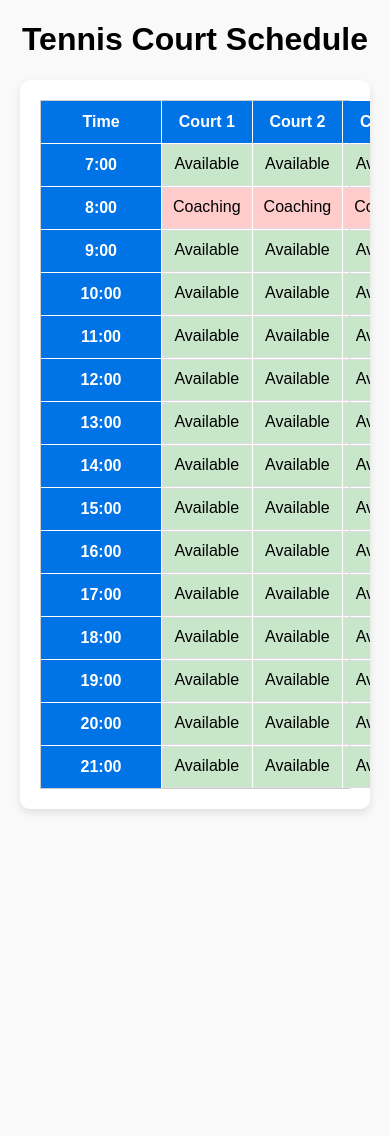
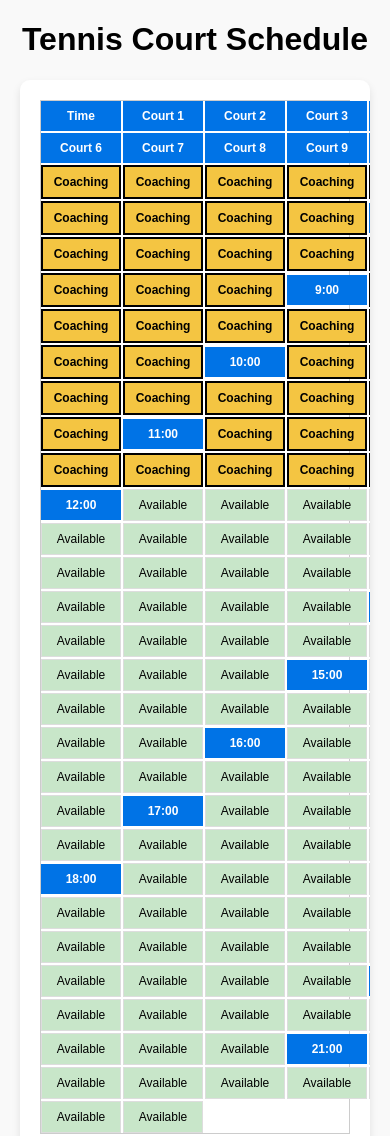
Before and after one commit to surafelx/simple-tennis-court, a plain HTML site: page index.html in a window 390 px wide. Shown: the top 1136 px of the page. Before the commit the page ends 844 px from the top, so only its background shows below. Drawn offline with Linux system fonts and the light colour scheme; no server answers.

Commit message:
Modified schedule, added backend

```diff
--- a/index.html
+++ b/index.html
@@ -14,7 +14,7 @@
         }
 
         .schedule-container {
-            max-width: 90%;
+            max-width: 95%;
             margin: auto;
             overflow-x: auto;
             background: white;
@@ -25,31 +25,73 @@
 
         .schedule {
             display: grid;
-            grid-template-columns: 120px repeat(10, 1fr);
-            gap: 1px;
+            grid-template-columns: 100px repeat(10, minmax(100px, 1fr));
+            gap: 2px;
             border: 1px solid #ccc;
             text-align: center;
+            align-items: center;
         }
 
         .cell {
             border: 1px solid #ddd;
-            padding: 10px;
+            padding: 12px;
             background-color: #fff;
+            word-wrap: break-word;
+            font-size: 14px;
+            cursor: pointer;
         }
 
         .header {
             background-color: #0073e6;
             color: white;
             font-weight: bold;
-            padding: 12px;
+            padding: 16px;
         }
 
-        .booked {
+        .available {
+            background-color: #c8e6c9;
+        }
+
+        .booking {
             background-color: #ffcccb;
         }
 
-        .free {
-            background-color: #c8e6c9;
+        .coaching {
+            background-color: #f4c542;
+            border: 2px solid #000;
+            font-weight: bold;
+        }
+
+        .modal {
+            display: none;
+            position: fixed;
+            z-index: 1;
+            left: 0;
+            top: 0;
+            width: 100%;
+            height: 100%;
+            background-color: rgba(0, 0, 0, 0.5);
+            justify-content: center;
+            align-items: center;
+        }
+
+        .modal-content {
+            background: white;
+            padding: 20px;
+            border-radius: 5px;
+            text-align: left;
+        }
+
+        @media (max-width: 768px) {
+            .schedule {
+                grid-template-columns: 80px repeat(5, minmax(80px, 1fr));
+            }
+
+            .cell,
+            .header {
+                font-size: 12px;
+                padding: 8px;
+            }
         }
     </style>
 </head>
@@ -60,10 +102,18 @@
         <div id="schedule" class="schedule"></div>
     </div>
 
+    <div id="modal" class="modal">
+        <div class="modal-content">
+            <h2>Session Details</h2>
+            <p id="modal-text"></p>
+            <button onclick="closeModal()">Close</button>
+        </div>
+    </div>
+
     <script>
         async function fetchData() {
             try {
-                let response = await fetch("https://play.tennis.com.au/v0/BookACourtVenue/eastmalverntennisclub/GetVenueSessions?resourceID=&startDate=2025-02-05&endDate=2025-02-05&roleId=&_=1739346143894");
+                let response = await fetch("http://localhost:3000/api/schedule");
                 if (!response.ok) throw new Error("Network response was not ok");
                 let data = await response.json();
                 return data.Resources;
@@ -76,7 +126,12 @@
         function getSampleData() {
             return Array.from({ length: 10 }, (_, i) => ({
                 Name: `Court ${i + 1}`,
-                Days: [{ Sessions: [{ StartTime: 480, EndTime: 540, Name: "Coaching" }] }]
+                Days: [{
+                    Sessions: [
+                        { StartTime: 420, EndTime: 540, Name: "Coaching", Category: 2000, ID: 1 },
+                        { StartTime: 540, EndTime: 720, Name: "Coaching", Category: 2000, ID: 2 }
+                    ]
+                }]
             }));
         }
 
@@ -91,11 +146,22 @@
             resources.forEach(res => schedule.appendChild(createCell(res.Name, "header")));
 
             times.forEach(time => {
-                schedule.appendChild(createCell(formatTime(time), "header"));
+                let timeCell = createCell(formatTime(time), "header");
+                schedule.appendChild(timeCell);
                 resources.forEach(resource => {
-                    const session = resource.Days[0]?.Sessions.find(s => s.StartTime === time);
-                    const cellClass = session ? "booked" : "free";
-                    schedule.appendChild(createCell(session ? session.Name : "Available", `cell ${cellClass}`));
+                    const sessions = resource.Days[0]?.Sessions.filter(s => s.StartTime <= time && s.EndTime > time);
+                    let cell = createCell("Available", "cell available");
+                    console.log(sessions)
+                    if (sessions.length > 0) {
+                        let session = sessions[0];
+                        const timeDiff = session.EndTime - session.StartTime;
+                        cell.className = `cell ${getCategoryClass(session.Category)} ${getTimeDiffClass(timeDiff)}`;
+                        cell.textContent = session.Category == 0 ? "" : session.Category == 1000 ? "Booking" : session.Category == 2000 ? "Coaching" : session.Category ? session.Name : "";
+                        cell.dataset.details = `Session: ${session.Name}\nTime: ${formatTime(session.StartTime)} - ${formatTime(session.EndTime)}`;
+                        cell.onclick = () => openModal(cell.dataset.details);
+                    }
+
+                    schedule.appendChild(cell);
                 });
             });
         }
@@ -110,11 +176,40 @@
         function formatTime(minutes) {
             let hours = Math.floor(minutes / 60);
             let mins = minutes % 60;
-            return `${hours}:${mins === 0 ? "00" : mins}`;
+            return `${hours}:${mins < 10 ? '0' + mins : mins}`;
+        }
+
+        function getCategoryClass(category) {
+            switch (category) {
+                case 1000: return "booking";
+                case 2000: return "coaching";
+                case 3000: return "bdnta edwta";
+                default: return "available";
+            }
+        }
+
+        function getTimeDiffClass(timeDiff) {
+            if (timeDiff <= 60) {
+                return "short-duration";
+            } else if (timeDiff <= 120) {
+                return "medium-duration";
+            } else {
+                return "long-duration";
+            }
+        }
+
+        function openModal(details) {
+            document.getElementById("modal-text").textContent = details;
+            document.getElementById("modal").style.display = "flex";
+        }
+
+        function closeModal() {
+            document.getElementById("modal").style.display = "none";
         }
 
         renderSchedule();
     </script>
+
 </body>
 
 </html>
```
Also changed, not shown: stc-backend/index.js (added, +19 -0 lines), stc-backend/package.json (added, +17 -0 lines), 1 other file.
